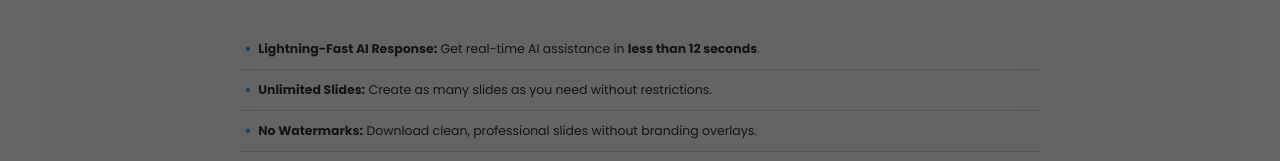
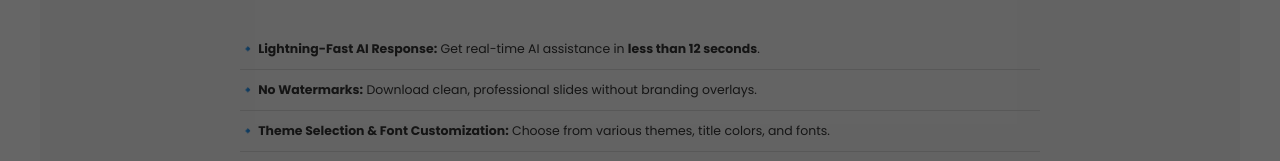
Before and after one commit to Sanjay-adepu/Firebrik, a React (Vite) app: page / in a window 1280 px wide. Shown: the part 639-800 px from the top of the page. Built offline with nearby package versions, Linux system fonts and the light colour scheme.

Commit message:
Update Home.jsx

```diff
--- a/src/Home/Home.jsx
+++ b/src/Home/Home.jsx
@@ -80,9 +80,9 @@ const Home = () => {
           <h2 className="section-heading">Powerful Features for Effortless Productivity</h2>
           <ul className="why-list">
             <li><strong>🔹 Lightning-Fast AI Response:</strong> Get real-time AI assistance in <strong>less than 12 seconds</strong>.</li>
-            <li><strong>🔹 Unlimited Slides:</strong> Create as many slides as you need without restrictions.</li>
+
             <li><strong>🔹 No Watermarks:</strong> Download clean, professional slides without branding overlays.</li>
-            <li><strong>🔹 Image Customization:</strong> Add, remove, or replace images based on your needs.</li>
+
             <li><strong>🔹 Theme Selection & Font Customization:</strong> Choose from various themes, title colors, and fonts.</li>
             <li><strong>🔹 AI-Powered Slide Generation:</strong> Convert raw text into well-structured, visually appealing PowerPoint slides instantly.</li>
             <li><strong>🔹 Instant PDF & PPTX Downloads:</strong> Save your presentations in multiple formats for easy sharing.</li>
```
